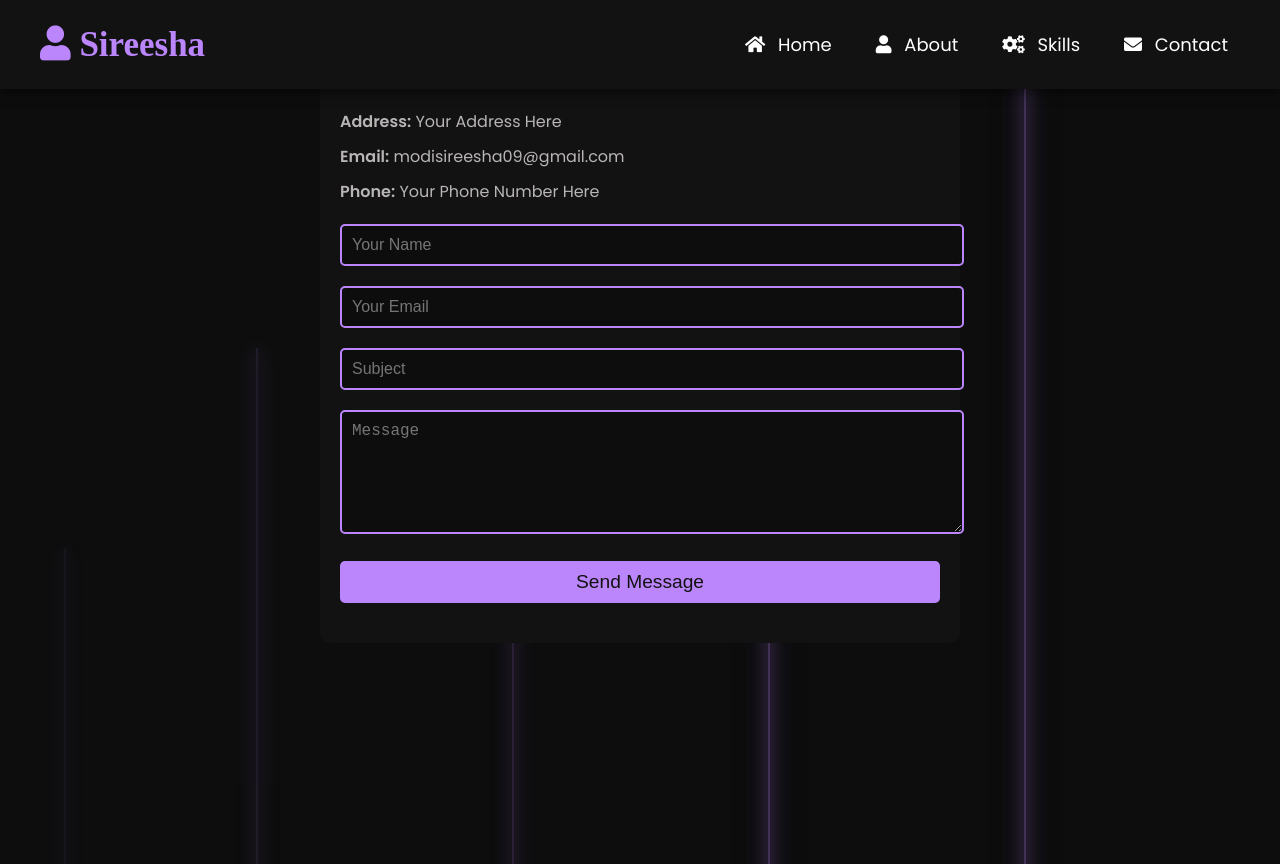
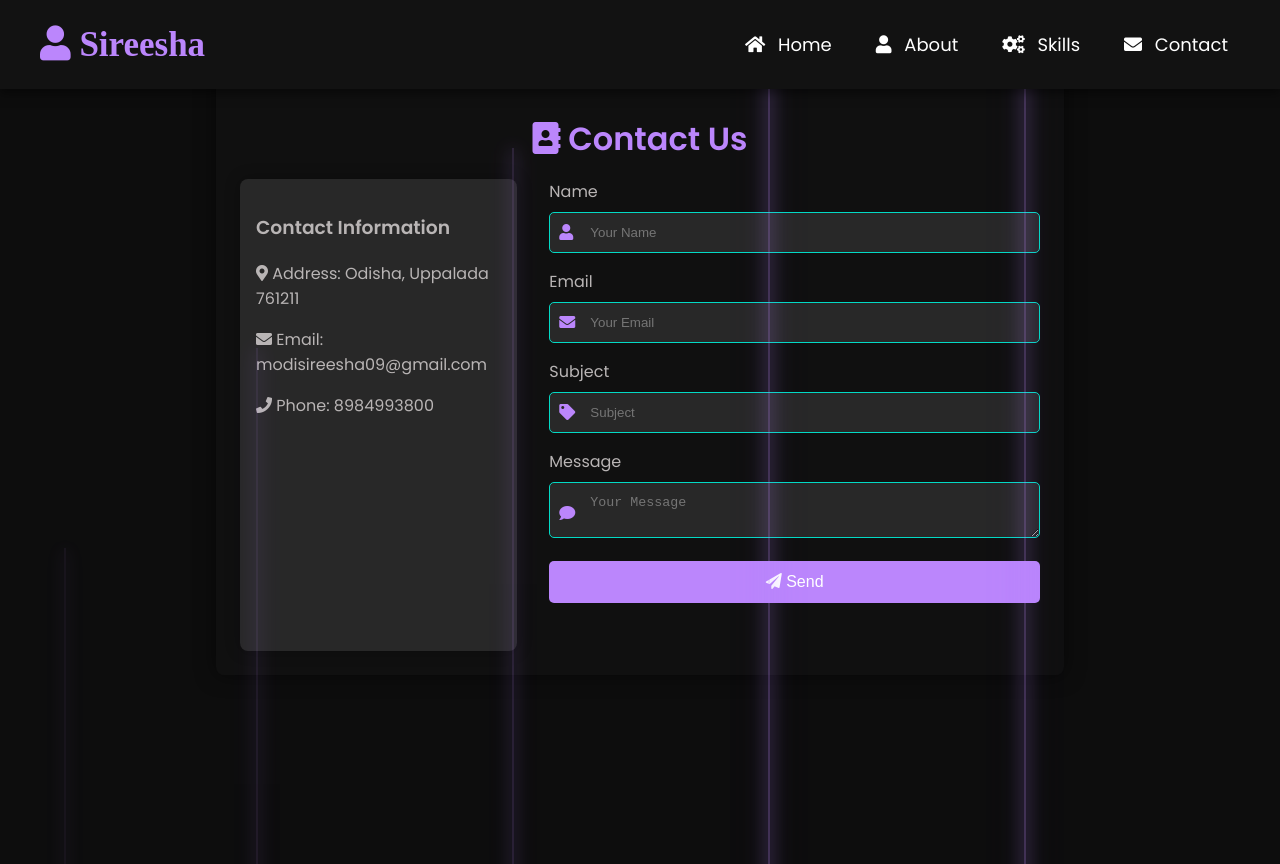
Before and after one commit to sireesha0904/Portfolio-Angular, an Angular app: page /contact in a window 1280 px wide. Before the commit the page ends 800 px from the top, so only its background shows below. Built offline with nearby package versions, Linux system fonts and the light colour scheme.

Commit message:
updated contact form

```diff
--- a/src/app/contact/contact.component.css
+++ b/src/app/contact/contact.component.css
@@ -1,92 +1,144 @@
+
+
+/* Contact Container */
 .contact-container {
-  max-width: 600px;
-  margin: 0 auto;
-  padding: 20px;
-  background-color: var(--primary-color);
-  border-radius: 10px;
-  position: relative;
-  z-index: 1;
+  max-width: 800px;
+  margin: 4rem auto;
+  padding: 1.5rem;
+  border-radius: 8px;
+  background-color: rgba(18, 18, 18, 0.7);
+  box-shadow: 0 0 20px rgba(0, 0, 0, 0.5);
 }
 
-h1 {
+/* Contact Title */
+.contact-title {
+  font-size: 2rem;
+  margin-bottom: 1rem;
+  text-align: center;
   color: var(--secondary-color);
-  text-align: center;
-  margin-bottom: 20px;
 }
 
-.contact-details p {
-  color: var(--text-color);
-  text-align: left;
-  margin: 10px 0;
+/* Contact Content */
+.contact-content {
+  display: flex;
+  flex-direction: row; /* Horizontal layout */
+  gap: 2rem; /* Space between columns */
 }
 
+/* Contact Information */
+.contact-info {
+  flex: 1; /* Allow this section to grow */
+  background: rgba(255, 255, 255, 0.1);
+  padding: 1rem;
+  border-radius: 8px;
+  box-shadow: 0 0 15px rgba(0, 0, 0, 0.3);
+}
+
+.contact-image {
+  width: 100%;
+  height: auto;
+  border-radius: 8px;
+}
+
+/* Form Styles */
 .contact-form {
-  margin-top: 20px;
+  flex: 2; /* Allow the form to take more space */
+  display: flex;
+  flex-direction: column;
+  gap: 1rem;
 }
 
 .form-group {
-  margin-bottom: 20px;
+  position: relative; /* For positioning the icon */
 }
 
-input, textarea {
-  width: 100%;
-  padding: 10px;
-  border: 2px solid var(--secondary-color);
-  border-radius: 5px;
-  background-color: var(--background-color);
+.label {
+  display: block; /* Ensure label takes a full line */
+  margin-bottom: 0.5rem; /* Space below label */
   color: var(--text-color);
-  font-size: 1rem;
 }
 
-input:focus, textarea:focus {
-  outline: none;
-  border-color: var(--button-hover-color);
+.input-wrapper {
+  position: relative; /* For positioning the icon */
 }
 
-textarea {
-  height: 100px;
+.input-icon {
+  position: absolute; /* Positioning the icon */
+  left: 10px; /* Space from the left */
+  top: 50%; /* Center vertically */
+  transform: translateY(-50%); /* Adjust for centering */
+  color: var(--secondary-color);
 }
 
+input,
+textarea {
+  width: 100%; /* Full width to fit the container */
+  padding: 12px 40px; /* Adjust padding for icon */
+  border: 1px solid var(--accent-color); /* Border color */
+  border-radius: 5px; /* Rounded corners */
+  background: rgba(255, 255, 255, 0.1); /* Semi-transparent background */
+  color: var(--text-color);
+  box-sizing: border-box; /* Ensure padding is included in width */
+}
+
+input:focus,
+textarea:focus {
+  outline: none; /* Remove default focus outline */
+  border-color: var(--button-hover-color); /* Change border color on focus */
+}
+
+/* Button Styles */
 .btn {
-  width: 100%;
-  padding: 10px;
-  background-color: var(--secondary-color);
-  color: var(--primary-color);
+  padding: 12px 20px;
+  background: var(--secondary-color);
   border: none;
   border-radius: 5px;
-  font-size: 1.2rem;
+  color: #fff;
   cursor: pointer;
-  transition: background-color 0.3s;
-}
-
-.btn:hover {
-  background-color: var(--button-hover-color);
-}
-
-.response-message {
-  margin-top: 20px;
-  color: var(--accent-color);
+  transition: background 0.3s ease;
   font-size: 1rem;
   text-align: center;
 }
 
-/* Glowing Lines Background */
-.glowing-lines .line {
-  position: absolute;
-  width: 2px;
-  height: 200%;
-  background: rgba(186, 134, 252, 0.3);
-  animation: moveLine 8s linear infinite;
-  box-shadow: 0px 0px 15px rgba(186, 134, 252, 0.8), 0 0 25px rgba(186, 134, 252, 0.6), 0 0 50px rgba(186, 134, 252, 0.3);
+.btn:hover {
+  background: var(--button-hover-color); /* Change color on hover */
 }
 
-@keyframes moveLine {
-  0% {
-    transform: translateY(0);
-    opacity: 0.7;
+/* Response Message */
+.response-message {
+  color: var(--accent-color);
+  text-align: center;
+}
+
+/* Responsive Adjustments */
+@media (max-width: 768px) {
+  body {
+    font-size: 14px;
   }
-  100% {
-    transform: translateY(100vh);
-    opacity: 0;
+
+  .btn {
+    padding: 8px 16px;
+  }
+
+  .contact-container {
+    padding: 1rem;
+  }
+
+  .contact-content {
+    flex-direction: column; /* Stack vertically on smaller screens */
   }
 }
+
+@media (max-width: 480px) {
+  body {
+    font-size: 12px;
+  }
+
+  .btn {
+    padding: 6px 12px;
+  }
+
+  .contact-title {
+    font-size: 1.8rem;
+  }
+}
--- a/src/app/contact/contact.component.html
+++ b/src/app/contact/contact.component.html
@@ -1,31 +1,47 @@
 <div class="contact-container">
-  <h1>Contact Me</h1>
-
-  <div class="contact-details">
-    <p><strong>Address:</strong> Your Address Here</p>
-    <p><strong>Email:</strong> modisireesha09&#64;gmail.com</p>
-    <p><strong>Phone:</strong> Your Phone Number Here</p>
-  </div>
-
-  <div class="contact-form">
-    <form (submit)="sendEmail()">
+  <h2 class="contact-title">
+    <i class="fas fa-address-book"></i> Contact Us
+  </h2>
+  <div class="contact-content">
+    <div class="contact-info">
+      <h3>Contact Information</h3>
+      <p><i class="fas fa-map-marker-alt"></i> Address: Odisha, Uppalada 761211</p>
+      <p><i class="fas fa-envelope"></i> Email: modisireesha09&#64;gmail.com</p>
+      <p><i class="fas fa-phone"></i> Phone: 8984993800</p>
+    </div>
+    <form class="contact-form">
       <div class="form-group">
-        <input type="text" placeholder="Your Name" [(ngModel)]="contactData.name" name="name" required />
+        <label for="name" class="label">Name</label>
+        <div class="input-wrapper">
+          <i class="fas fa-user input-icon"></i>
+          <input type="text" id="name" placeholder="Your Name" required />
+        </div>
       </div>
-
       <div class="form-group">
-        <input type="email" placeholder="Your Email" [(ngModel)]="contactData.email" name="email" required />
+        <label for="email" class="label">Email</label>
+        <div class="input-wrapper">
+          <i class="fas fa-envelope input-icon"></i>
+          <input type="email" id="email" placeholder="Your Email" required />
+        </div>
       </div>
-
       <div class="form-group">
-        <input type="text" placeholder="Subject" [(ngModel)]="contactData.subject" name="subject" required />
+        <label for="subject" class="label">Subject</label>
+        <div class="input-wrapper">
+          <i class="fas fa-tag input-icon"></i>
+          <input type="text" id="subject" placeholder="Subject" required />
+        </div>
       </div>
-
       <div class="form-group">
-        <textarea placeholder="Message" [(ngModel)]="contactData.message" name="message" required></textarea>
+        <label for="message" class="label">Message</label>
+        <div class="input-wrapper">
+          <i class="fas fa-comment input-icon"></i>
+          <textarea id="message" placeholder="Your Message" required></textarea>
+        </div>
       </div>
-
-      <button type="submit" class="btn">Send Message</button>
+      <button type="submit" class="btn">
+        <i class="fas fa-paper-plane"></i> Send
+      </button>
       <p class="response-message">{{ responseMessage }}</p>
     </form>
   </div>
+</div>
--- a/src/app/contact/contact.component.ts
+++ b/src/app/contact/contact.component.ts
@@ -32,17 +32,25 @@ export class ContactComponent {
     };
 
     this.http
-      .post('https://api.emailjs.com/api/v1.0/email/send', emailPayload)
+      .post('https://api.emailjs.com/api/v1.0/email/send', emailPayload, {
+        responseType: 'text',
+      }) // Set responseType to 'text'
       .subscribe(
         (response) => {
+          console.log('Email sent successfully:', response); // Log success for debugging
           this.responseMessage =
             'Your message has been sent! Thank you for reaching out.';
           this.resetForm(); // Clear form after successful submission
         },
         (error) => {
           console.error('Email sending error:', error); // Log error for debugging
-          this.responseMessage =
-            'Oops! Something went wrong. Please try again later.';
+          if (error.error && error.error.message) {
+            // Check if there is a specific error message from the API
+            this.responseMessage = `Error: ${error.error.message}`;
+          } else {
+            this.responseMessage =
+              'Oops! Something went wrong. Please try again later.';
+          }
         }
       );
   }
```
